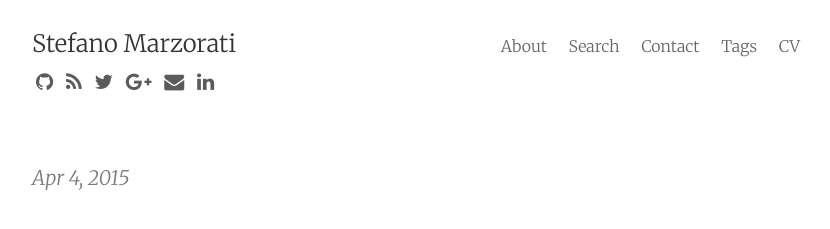
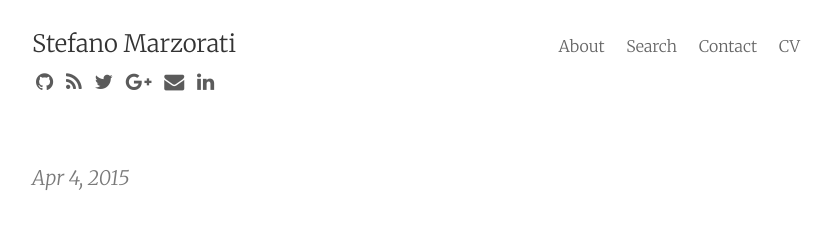
Before and after one commit to marste/Blog, a Jekyll site: the page built from index.html, in a window 1280 px wide. Shown: the top 229 px of the page, without its empty margins (224-1054 px from the left). Built offline with Jekyll 4.4.1, drawn with Linux system fonts in a browser that asks for light colours; nearby versions of some CDN libraries; Markdown is read by kramdown in place of the engine named in the settings; the list of posts is cut into pages by our own code.

```diff
--- a/_includes/navigation.html
+++ b/_includes/navigation.html
@@ -1,5 +1,4 @@
 <a href="http://www.marzorati.co/">About</a>
 <a href="{{ site.baseurl }}/search/">Search</a>
 <a href="{{ site.baseurl }}/contact/">Contact</a>
-<a href="{{ site.baseurl }}/tags/">Tags</a>
 <a href="{{ site.baseurl }}/curriculum-vitae/">CV</a>
```
